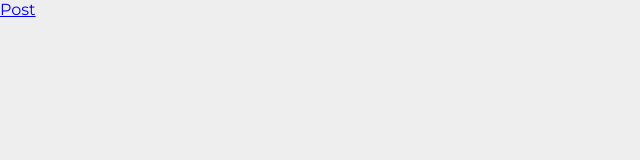
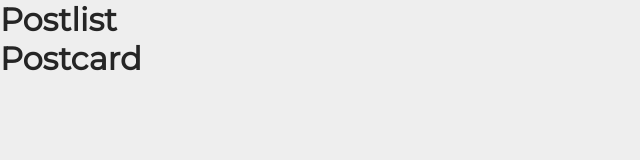
Before and after one commit to stephangriesel/wijrun-site, a Gatsby site: page / in a window 1280 px wide. Shown: the whole page, without its empty margins (0-640 px from the left). Built offline with nearby package versions, Linux system fonts and the light colour scheme; Gatsby itself is replaced by a stand-in of ours.

Commit message:
new components for posts rendering

```diff
--- /dev/null
+++ b/src/components/PostCard.js
@@ -0,0 +1,11 @@
+import React from 'react'
+
+const PostCard = () => {
+    return (
+        <div>
+            <h1>Postcard</h1>
+        </div>
+    )
+}
+
+export default PostCard;
--- /dev/null
+++ b/src/components/PostList.js
@@ -0,0 +1,13 @@
+import React from 'react'
+import PostCard from './PostCard';
+
+const PostList = () => {
+    return (
+        <div>
+            <h1>Postlist</h1>
+            <PostCard />
+        </div>
+    )
+}
+
+export default PostList;
--- a/src/pages/index.js
+++ b/src/pages/index.js
@@ -1,10 +1,8 @@
 import React from "react";
 import Layout from '../components/layout';
-import { Link } from 'gatsby';
+import PostList from '../components/PostList';
 
 export default () =>
     <Layout>
-        <div>
-            <Link to='/post/'>Post</Link>
-        </div>
+        <PostList />
     </Layout>
```
